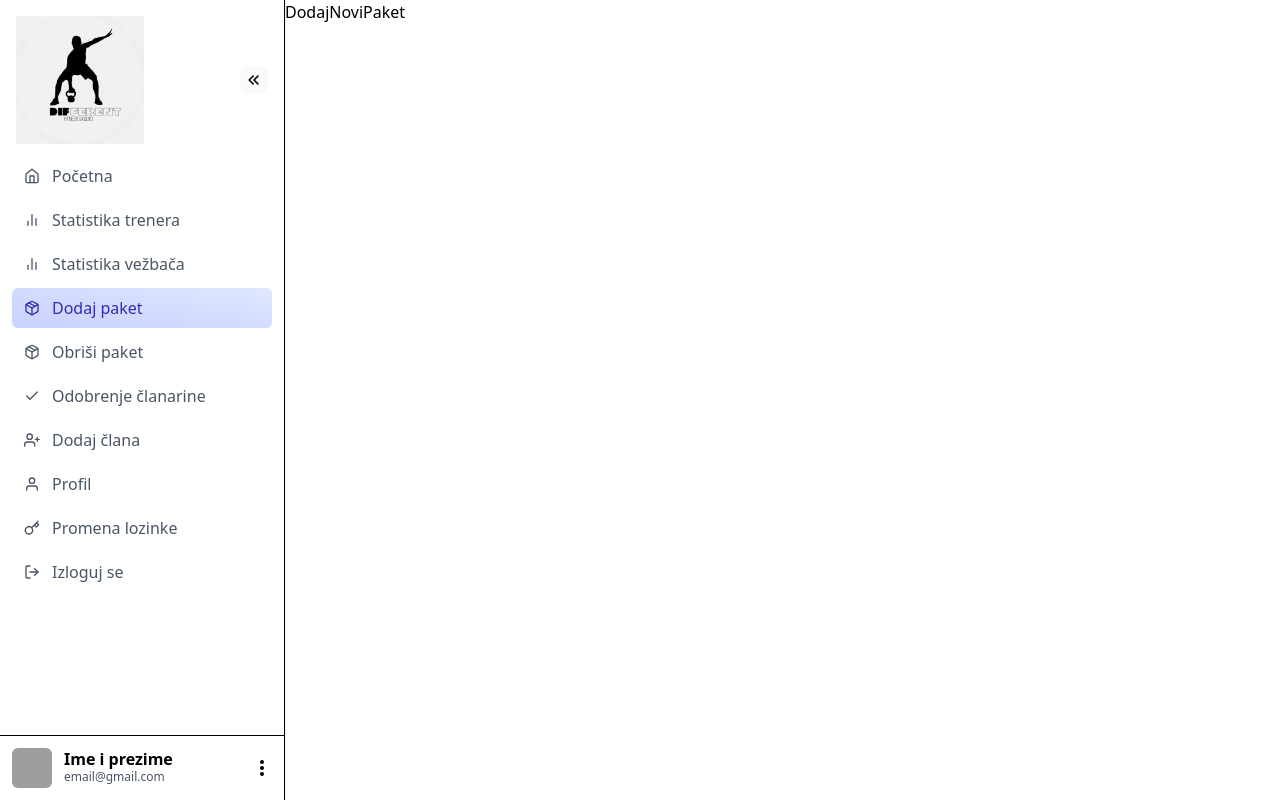
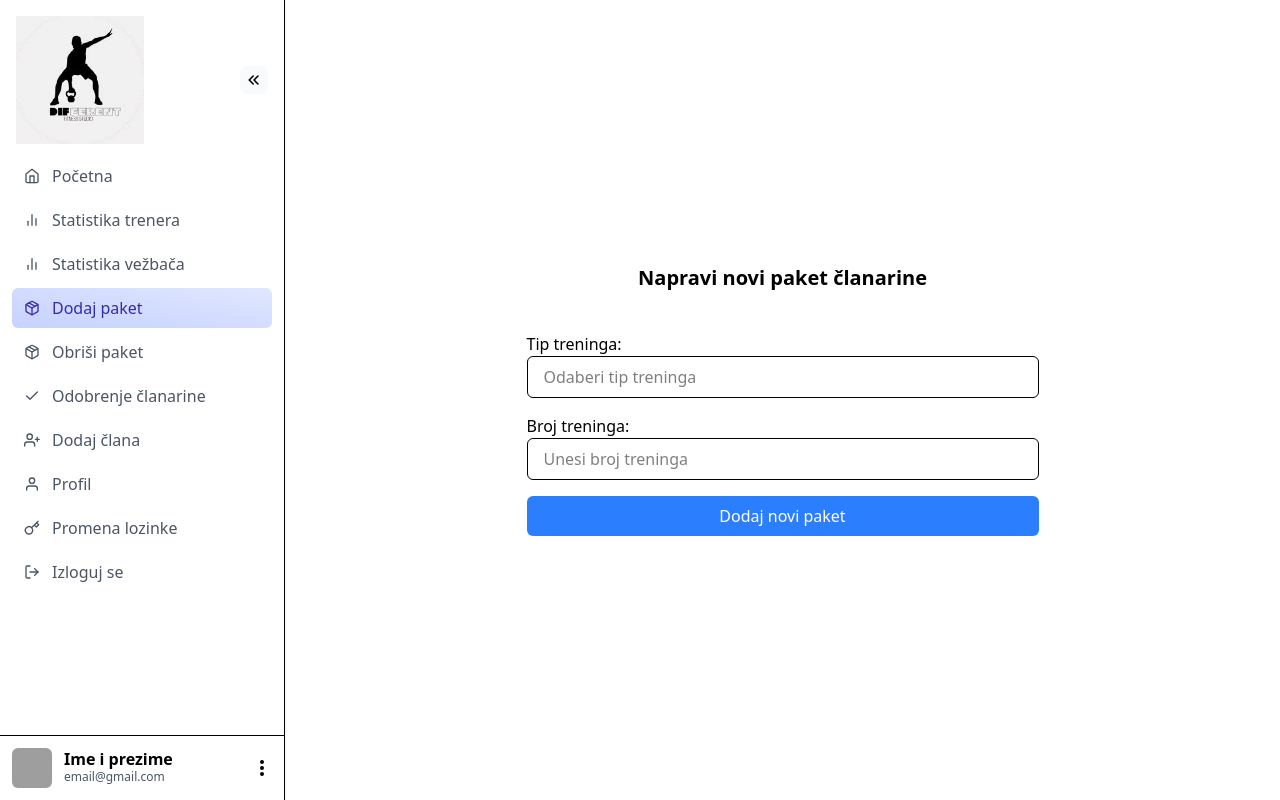
Before and after one commit to mio95/Fitness-studio-Different-UI, a React (Vite) app: page /dodajPaket in a window 1280 px wide. Built offline with nearby package versions, Linux system fonts and the light colour scheme; grey boxes are pictures that could not be loaded.

Commit message:
dodaj i obrisi paket

```diff
--- a/package.json
+++ b/package.json
@@ -10,6 +10,7 @@
     "preview": "vite preview"
   },
   "dependencies": {
+    "@material-tailwind/react": "^2.1.10",
     "@tailwindcss/vite": "^4.1.13",
     "react": "^19.1.1",
     "react-dom": "^19.1.1",
--- a/src/pages/DodajClana.jsx
+++ b/src/pages/DodajClana.jsx
@@ -59,7 +59,7 @@ function DodajClana() {
           type="submit"
           className="w-full bg-blue-500 text-white py-2 px-4 rounded-md hover:bg-blue-600 transition-colors"
         >
-          Sacuvaj profil
+          Kreiraj korisnika
         </button>
       </form>
     </div>
--- a/src/pages/DodajNoviPaket.jsx
+++ b/src/pages/DodajNoviPaket.jsx
@@ -1,7 +1,39 @@
 import React from "react";
 
 function DodajNoviPaket() {
-  return <div>DodajNoviPaket</div>;
+  return (
+    <div className="w-[40%] m-auto">
+      <h1 className="text-xl text-center font-semibold mb-10">
+        Napravi novi paket članarine
+      </h1>
+      <form className="space-y-4">
+        <div>
+          <p>Tip treninga:</p>
+          <input
+            type="dropdown"
+            placeholder="Odaberi tip treninga"
+            className="w-full px-4 py-2 border rounded-md focus:outline-none focus:ring-2 focus:ring-blue-400"
+            required
+          />
+        </div>
+        <div>
+          <p>Broj treninga:</p>
+          <input
+            type="number"
+            placeholder="Unesi broj treninga"
+            className="w-full px-4 py-2 border rounded-md focus:outline-none focus:ring-2 focus:ring-blue-400"
+            required
+          />
+        </div>
+        <button
+          type="submit"
+          className="w-full bg-blue-500 text-white py-2 px-4 rounded-md hover:bg-blue-600 transition-colors"
+        >
+          Dodaj novi paket
+        </button>
+      </form>
+    </div>
+  );
 }
 
 export default DodajNoviPaket;
--- a/src/pages/ObrisiPaket.jsx
+++ b/src/pages/ObrisiPaket.jsx
@@ -1,7 +1,30 @@
 import React from "react";
 
 function ObrisiPaket() {
-  return <div>ObrisiPaket</div>;
+  return (
+    <div className="w-[40%] m-auto">
+      <h1 className="text-xl text-center font-semibold mb-10">
+        Obriši paket članarine
+      </h1>
+      <form className="space-y-4">
+        <div>
+          <p>Paket:</p>
+          <input
+            type="dropdown"
+            placeholder="Odaberi tip treninga"
+            className="w-full px-4 py-2 border rounded-md focus:outline-none focus:ring-2 focus:ring-blue-400"
+            required
+          />
+        </div>
+        <button
+          type="submit"
+          className="w-full bg-blue-500 text-white py-2 px-4 rounded-md hover:bg-blue-600 transition-colors"
+        >
+          Obrisi paket
+        </button>
+      </form>
+    </div>
+  );
 }
 
 export default ObrisiPaket;
--- a/src/pages/PromenaLozinke.jsx
+++ b/src/pages/PromenaLozinke.jsx
@@ -21,7 +21,7 @@ function PromenaLozinke() {
   };
 
   return (
-    <div className="my-auto mx-auto w-[40%] p-6  bg-white">
+    <div className="m-auto w-[40%] bg-white">
       <h2 className="text-xl text-center font-semibold mb-4">Promeni šifru</h2>
       <form onSubmit={handleSubmit} className="space-y-4">
         <input
```
Also changed, not shown: 1 other file (tests, documents, lock files or other folders).
